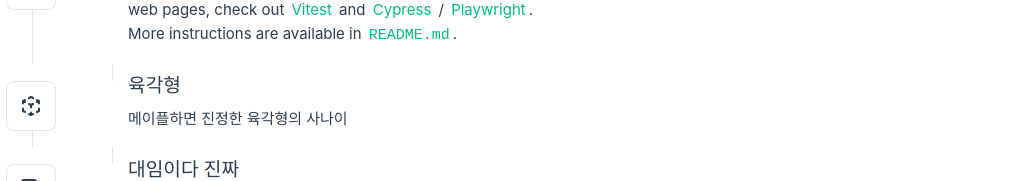
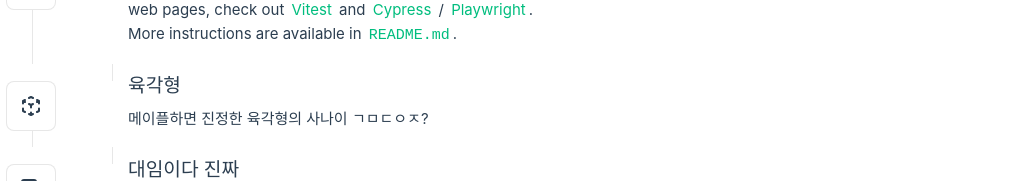
Before and after one commit to byounghwa-min/jjolol, a Vue app: page / in a window 1280 px wide. Shown: the part 382-563 px from the top of the page, without its empty margins (0-1011 px from the left). Built offline with nearby package versions, Linux system fonts and the light colour scheme; the HTML template or start-up script is replaced by a standard one.

Commit message:
자동 push 설정

```diff
--- a/src/components/TheWelcome.vue
+++ b/src/components/TheWelcome.vue
@@ -51,7 +51,7 @@ const openReadmeInEditor = () => fetch('/__open-in-editor?file=README.md')
     </template>
     <template #heading>육각형</template>
 
-    메이플하면 진정한 육각형의 사나이
+    메이플하면 진정한 육각형의 사나이 ㄱㅁㄷㅇㅈ?
   </WelcomeItem>
 
   <WelcomeItem>
```
